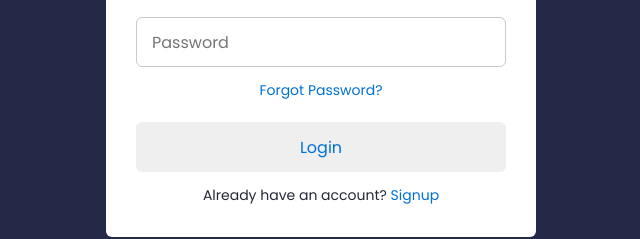
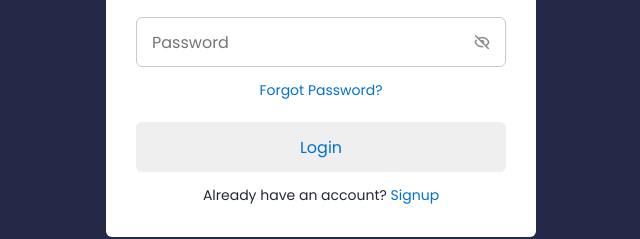
Before and after one commit to Ballarja/Youtube-Resource-Gallery, a plain HTML site: page Login/login.html in a window 1280 px wide. Shown: the part 359-598 px from the top of the page, 319-959 px from the left. Drawn offline with nearby package versions, Linux system fonts and the light colour scheme.

Commit message:
changes made to login.html

```diff
--- a/Login/login.html
+++ b/Login/login.html
@@ -23,6 +23,7 @@
                     </div>
                     <div class="field input-field">
                         <input type="password" placeholder="Password" class="input">
+                        <i class='bx bx-hide eye-icon'></i>
                     </div>
                     <div class="form-link">
                         <a href="#" class="forgot-pass">Forgot Password?</a>
```
